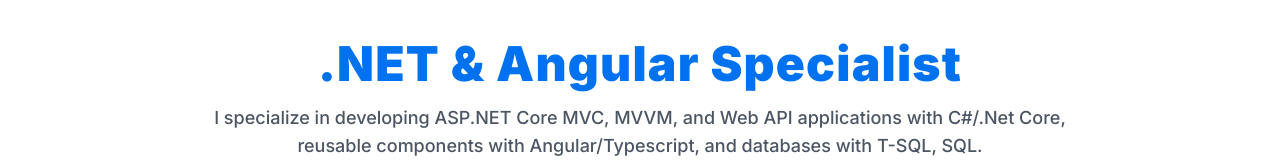
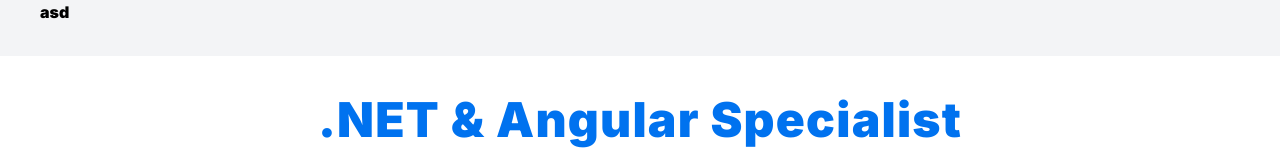
Before and after one commit to tonylintonylin/angular-tailwind, an Angular app: page / in a window 1280 px wide. Shown: the top 160 px of the page. Built offline with nearby package versions, Linux system fonts and the light colour scheme.

Commit message:
Moving changes over to react

```diff
--- a/src/app/app.component.html
+++ b/src/app/app.component.html
@@ -1,4 +1,20 @@
 <!--Start of Hero Section-->
+<!--Container-->
+<div class="relative -mx-8 -mt-8">
+  <!--Two Column-->
+  <div class="flex flex-col lg:flex-row bg-gray-100">
+    <!--Left Column-->
+    <div class="ml-8 mr-8 xl:pl-10 py-8">
+      <!--Header-->
+      <header class="flex justify-between items-center max-w-screen-xl mx-auto justify-between">
+        <div class="inline-block flex items-center font-black border-b-0 text-2xl! ml-0!">
+          asd
+        </div>
+      </header>
+    </div>
+  </div>
+</div>
+
 
 <!-- End of Hero -->
 
```
